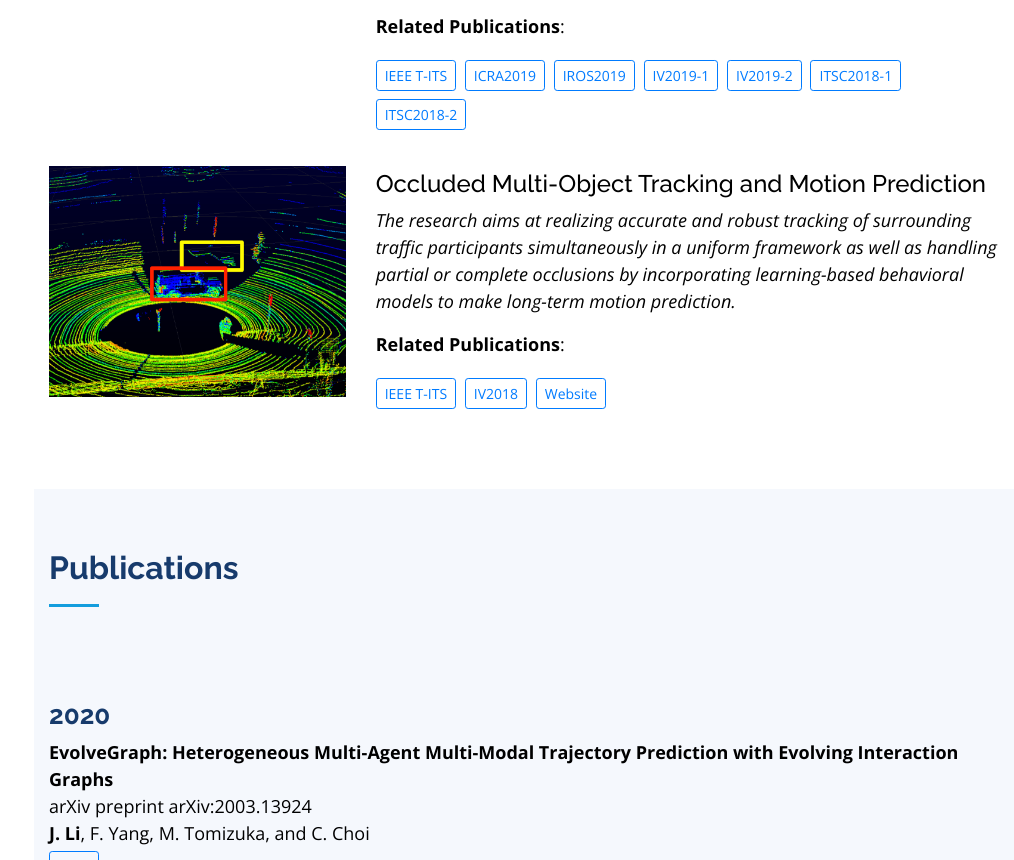
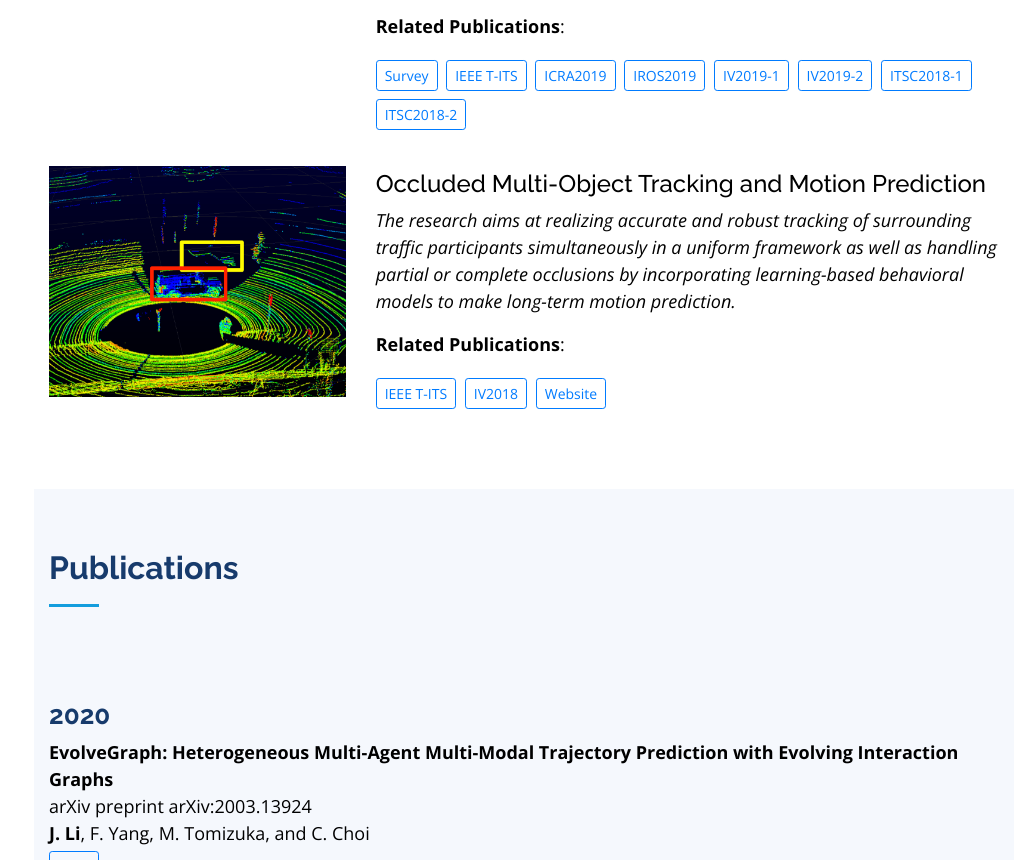
Before and after one commit to jiachenli94/jiachenli94.github.io, a plain HTML site: page index.html in a window 1280 px wide. Shown: the part 3682-4542 px from the top of the page, without its empty margins (266-1280 px from the left). Drawn offline with nearby package versions, Linux system fonts and the light colour scheme.

Commit message:
Add files via upload

```diff
--- a/index.html
+++ b/index.html
@@ -339,6 +339,7 @@
             </p>
             <p><font size="4pt" color="black"> <strong>Related Publications</strong>:
             <div class="btn-links">
+                <a class="btn btn-outline-primary my-1 mr-1 btn-sm" href="https://github.com/jiachenli94/Awesome-Interaction-aware-Trajectory-Prediction" target="_blank">Survey</a>
                 <a class="btn btn-outline-primary my-1 mr-1 btn-sm" href="https://ieeexplore.ieee.org/abstract/document/8789525" target="_blank">IEEE T-ITS</a>
                 <a class="btn btn-outline-primary my-1 mr-1 btn-sm" href="https://ieeexplore.ieee.org/abstract/document/8793661" target="_blank">ICRA2019</a>
                 <a class="btn btn-outline-primary my-1 mr-1 btn-sm" href="https://ieeexplore.ieee.org/abstract/document/8967822" target="_blank">IROS2019</a>
```
